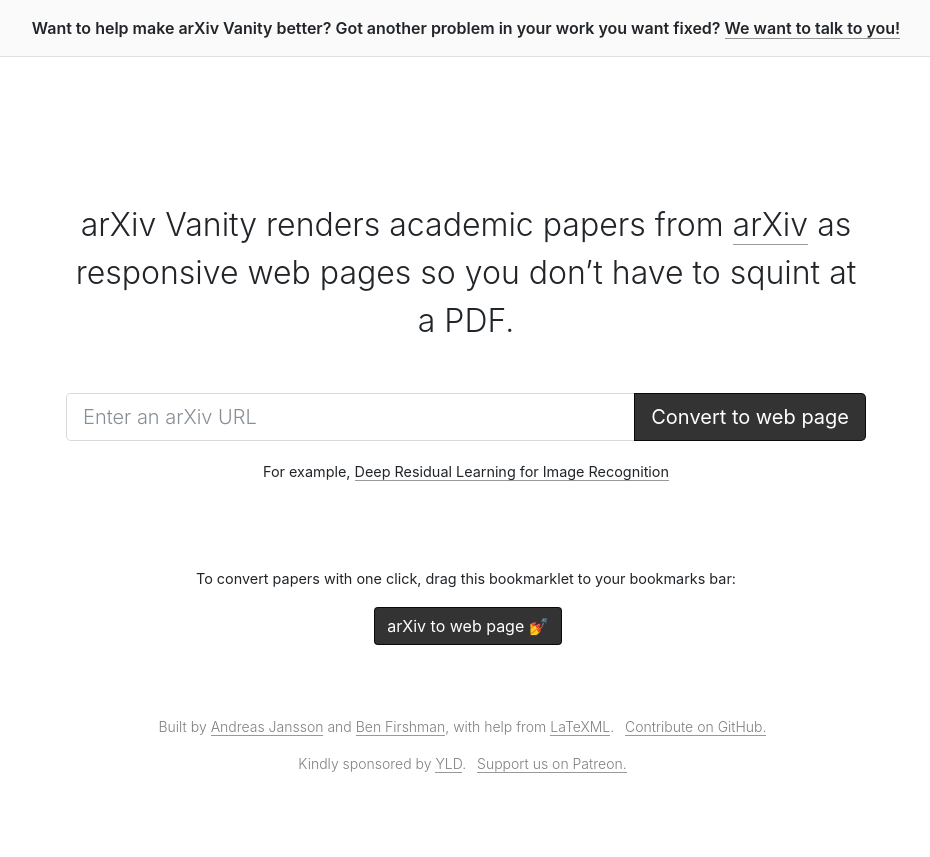
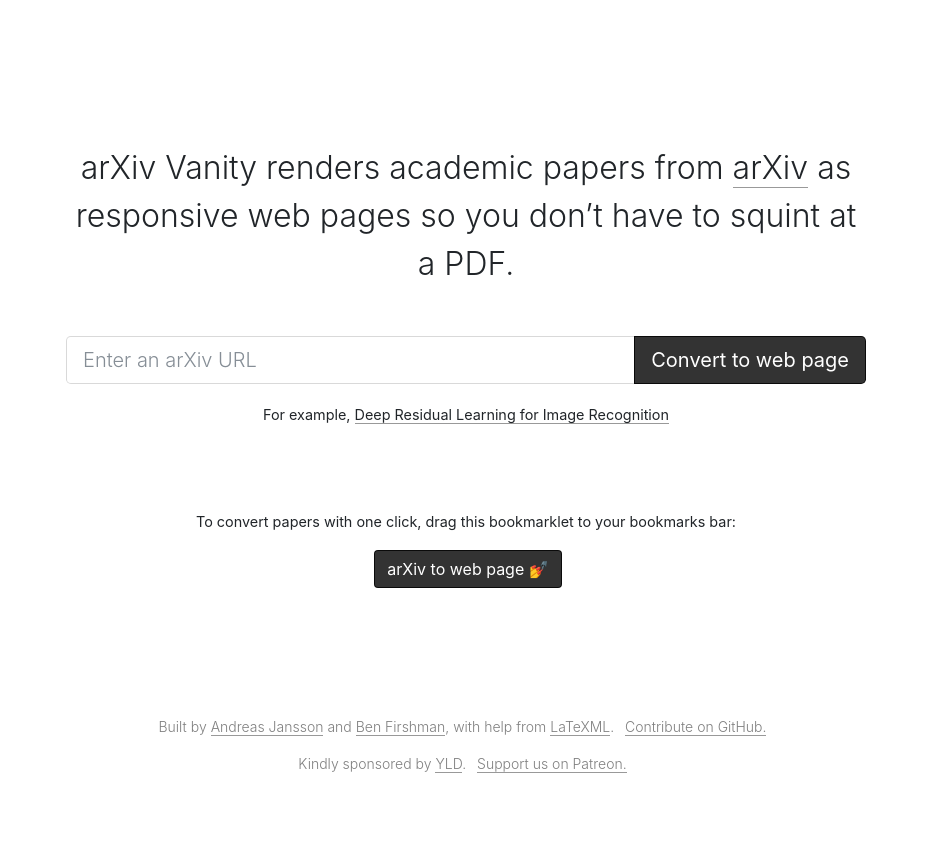
Before and after one commit to arxiv-vanity/arxiv-vanity, a Django app: page / in a window 1280 px wide. Shown: the whole page, without its empty margins (174-1104 px from the left). After the commit the page ends 773 px from the top, so only its background shows below. Run offline with Django 3.2, Linux system fonts and the light colour scheme; parts of the project's set-up code (start-up, migrations or seed data) failed here and were passed over; some libraries are stand-ins or nearby versions.

Commit message:
Remove survey

```diff
--- a/arxiv_vanity/templates/papers/home.html
+++ b/arxiv_vanity/templates/papers/home.html
@@ -7,12 +7,6 @@
 
 {% block content %}
   <div class="arxiv-vanity-wrapper">
-    <div class="wtf-is-this-bar">
-      <p><strong>
-        Want to help make arXiv Vanity better? Got another problem in your work you want fixed?
-        <a href="https://docs.google.com/forms/d/e/1FAIpQLScJPbrDuQUw9Qamz6wnEhUXarYSlzvibfHRViB7HFfM4l4FdQ/viewform?usp=sf_link">We want to talk to you!</a>
-      </strong></p>
-    </div>
     <div class="page-home">
       <div class="page-home-inner text-center">
         <p class="tagline">arXiv Vanity renders academic papers from <a href="https://arxiv.org/">arXiv</a> as responsive web pages so you don&rsquo;t have to squint at a PDF. <!-- <a href="/about/">Learn more.</a> --></p>
--- a/arxiv_vanity/templates/papers/paper_detail.html
+++ b/arxiv_vanity/templates/papers/paper_detail.html
@@ -20,10 +20,6 @@
         <a href="/">arXiv Vanity</a> renders academic papers from <a href="https://arxiv.org/">arXiv</a> as responsive web pages so you don&rsquo;t have to squint at a PDF.
         <a href="{{ paper.get_https_arxiv_url }}" class="ml-1">Read this paper on arXiv.org.</a>
       </p>
-      <p><strong>
-        Want to help make arXiv Vanity better? Got another problem in your work you want fixed?
-        <a href="https://docs.google.com/forms/d/e/1FAIpQLScJPbrDuQUw9Qamz6wnEhUXarYSlzvibfHRViB7HFfM4l4FdQ/viewform?usp=sf_link">We want to talk to you!</a>
-      </strong></p>
     </div>
   </div>
 {% endblock %}
```
